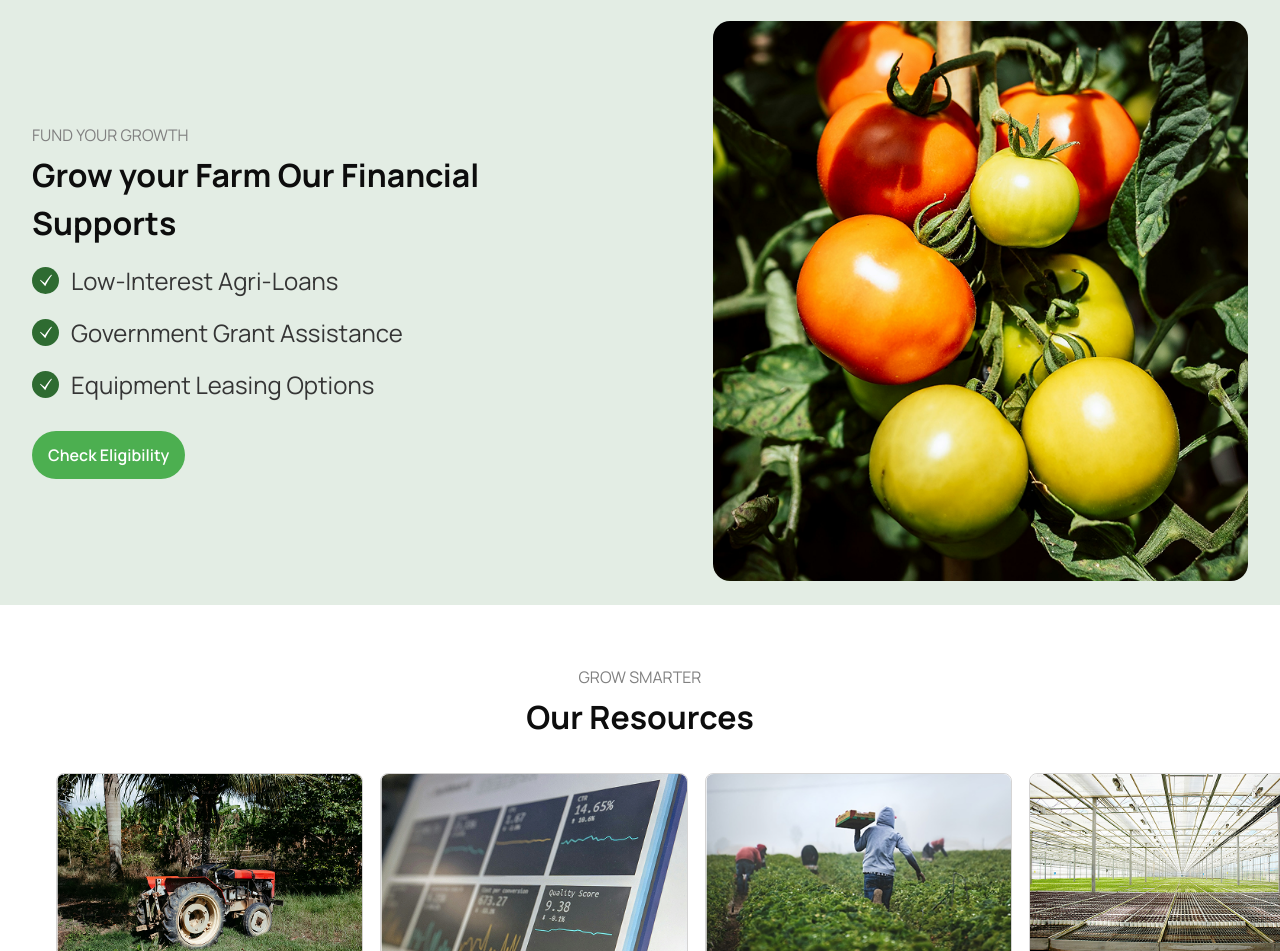
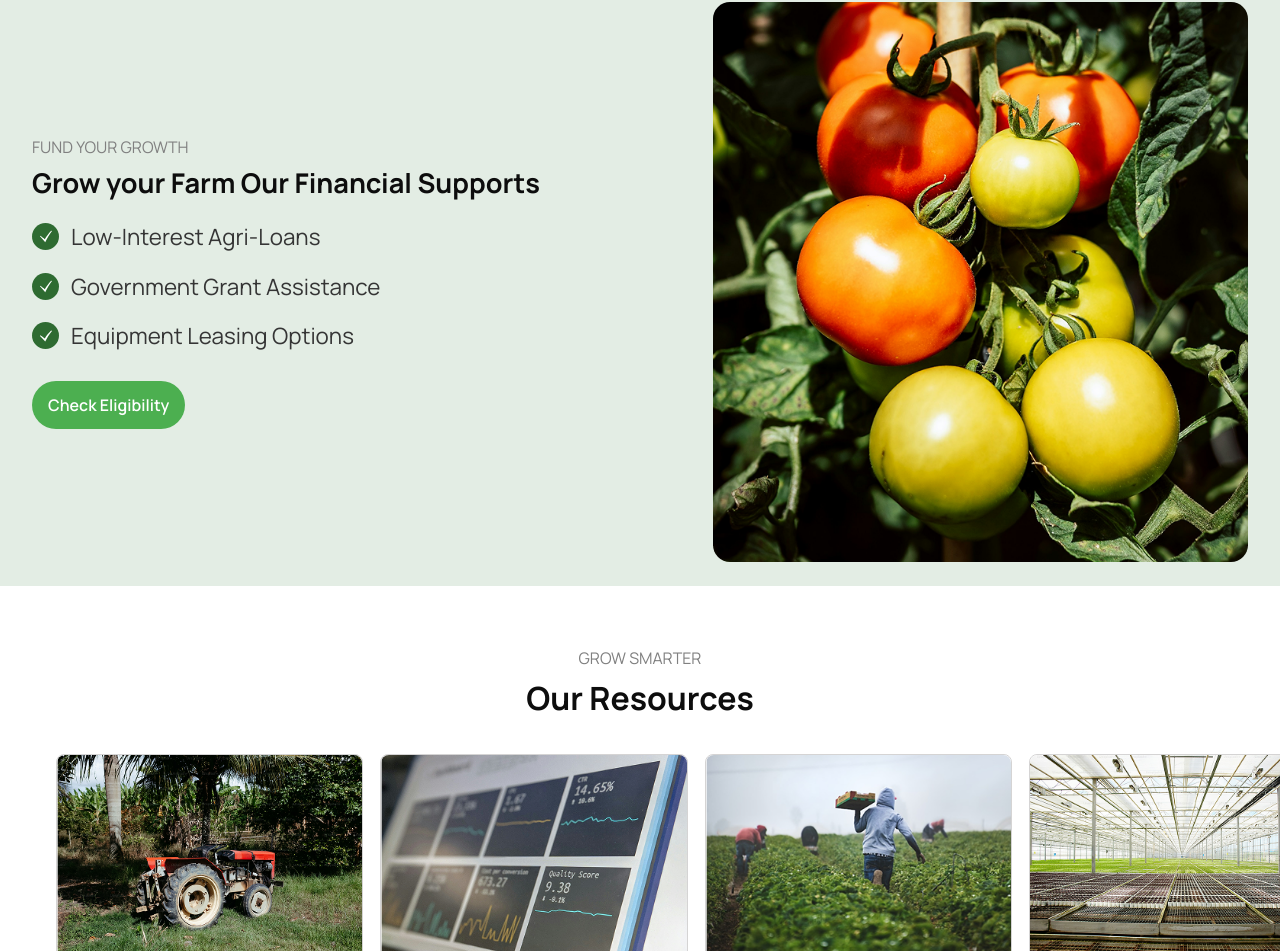
Before and after one commit to Olorunwa-web/AgriNex-app, a React (Vite) app: page / in a window 1280 px wide. Shown: the part 3011-3962 px from the top of the page. Built offline with nearby package versions, Linux system fonts and the light colour scheme.

Commit message:
first commit

```diff
--- a/src/components/Growth.jsx
+++ b/src/components/Growth.jsx
@@ -10,15 +10,15 @@ const Growth = () => {
                 <section className = 'container mx-auto px-4 md:px-8'>
                     <section className = 'flex flex-col items-center justify-between gap-y-7 md:gap-y-4 lg:gap-y-0  md:flex-row w-full'>
                         <div className = 'w-full md:w-[49%] lg:w-[45%] '>
-                             <p className = 'font-normal text-[#808080] text-[1rem] md:text-[1rem]  mb-1'>FUND YOUR GROWTH</p>
-                             <h1 className = 'text-[1.4rem] md:text-[1.7rem] lg:text-[2rem] font-bold mb-4 text-[#0D0D0D]'>Grow your Farm Our Financial Supports </h1>
+                             <p className = 'font-normal text-[#808080] base  mb-1'>FUND YOUR GROWTH</p>
+                             <h1 className = 'text-[1.4rem] md:text-[1.7rem] lg:text-[1.7rem] font-bold mb-4 text-[#0D0D0D]'>Grow your Farm Our Financial Supports </h1>
                              <div className = 'flex flex-col gap-4'>
                                  <div className = 'flex items-center gap-3'>
                                      <div className = 'bg-[#2E6B31] flex justify-center rounded-full items-center  w-[27px] h-[27px] '>
                                          <img src= {mark} alt="" className = 'w-3'/>
                                      </div>
                                      <div>
-                                         <p className = 'font-normal text-[#353535] text-[1.1rem] md:text-[1.3rem] lg:text-[1.5rem]'>Low-Interest Agri-Loans</p>
+                                         <p className = 'font-normal text-[#353535] text-[1.1rem] md:text-[1.2rem] lg:text-[1.4rem]'>Low-Interest Agri-Loans</p>
                                      </div>
                                  </div>
                                  <div className = 'flex items-center gap-3'>
@@ -26,7 +26,7 @@ const Growth = () => {
                                          <img src= {mark} alt="" className = 'w-3'/>
                                      </div>
                                      <div>
-                                         <p className = 'font-normal text-[#353535] text-[1.1rem] md:text-[1.3rem]   lg:text-[1.5rem]'>Government Grant Assistance</p>
+                                         <p className = 'font-normal text-[#353535] text-[1.1rem] md:text-[1.2rem]   lg:text-[1.4rem]'>Government Grant Assistance</p>
                                      </div>
                                  </div>
                                  <div className = 'flex items-center gap-3'>
@@ -34,7 +34,7 @@ const Growth = () => {
                                          <img src= {mark} alt="" className = 'w-3'/>
                                      </div>
                                      <div>
-                                         <p className = 'font-normal text-[#353535] text-[1.1rem] md:text-[1.3rem] lg:text-[1.5rem]'>Equipment Leasing Options</p>
+                                         <p className = 'font-normal text-[#353535] text-[1.1rem] md:text-[1.2rem] lg:text-[1.4rem]'>Equipment Leasing Options</p>
                                      </div>
                                  </div>
                              </div>
--- a/src/components/Imapct.jsx
+++ b/src/components/Imapct.jsx
@@ -16,7 +16,7 @@ const Imapct = () => {
                             <div className = 'w-full flex justify-center lg:justify-start flex-wrap gap-x-[10px] gap-y-[10px] md:gap-x-[14px] md:gap-y-[14px]'>
                                 {impact.map((image) => {
                                     return (
-                                        <div key = {image.id} className = ' w-[28%] md:w-[24%] lg:w-[28%] xl:w-[28%] h-full flex'>
+                                        <div key = {image.id} className = ' w-[28%] md:w-[24%] lg:w-[28%] xl:w-[27%] h-full flex'>
                                             <img src= {image.image} alt="" className = 'w-full object-cover h-full rounded-[18px]'/>
                                         </div>
                                     )
```
